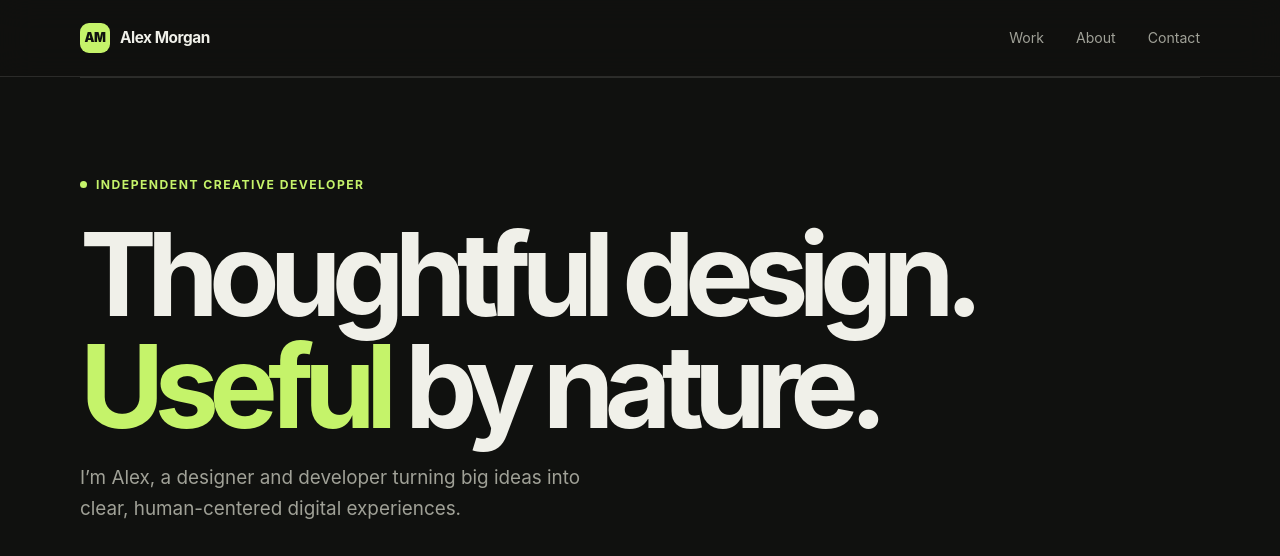
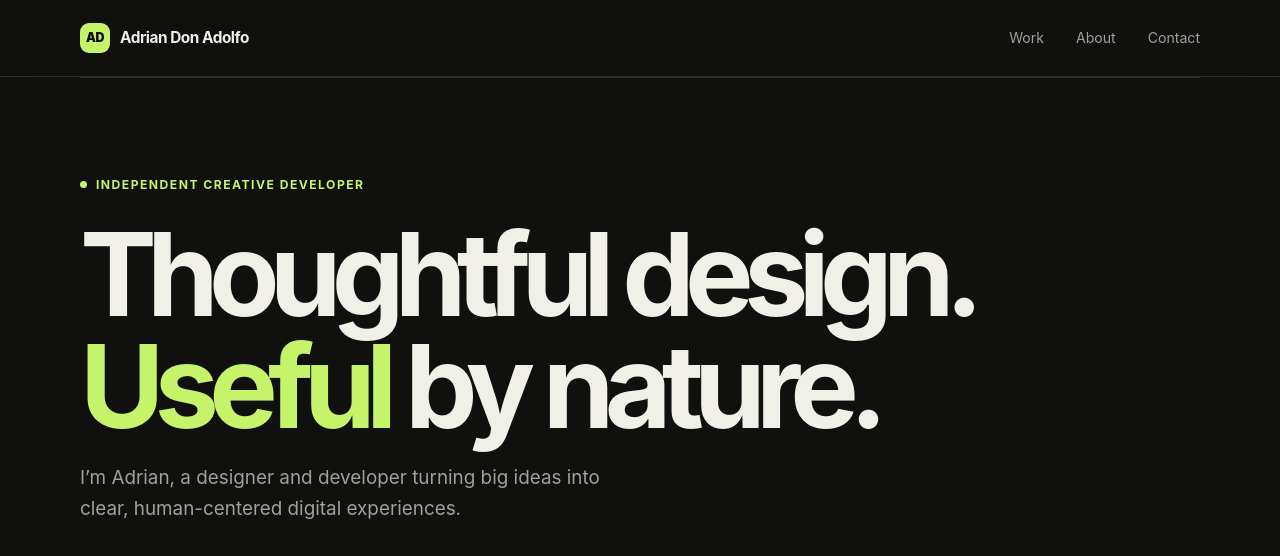
Before and after one commit to adriandonadolfo/adriandonadolfo.github.io, a plain HTML site: page index.html in a window 1280 px wide. Shown: the top 556 px of the page. Drawn offline with Linux system fonts and the light colour scheme.

Commit message:
update 1
update 1

```diff
--- a/index.html
+++ b/index.html
@@ -4,16 +4,16 @@
   <meta charset="UTF-8">
   <meta name="viewport" content="width=device-width, initial-scale=1.0">
   <meta name="theme-color" content="#10110f">
-  <meta name="description" content="Alex Morgan is a designer and developer creating thoughtful digital experiences.">
-  <title>Alex Morgan — Designer & Developer</title>
+  <meta name="description" content="Adrian Don Adolfo is a designer and developer creating thoughtful digital experiences.">
+  <title>Adrian Don Adolfo — Designer & Developer</title>
   <link rel="stylesheet" href="styles.css">
 </head>
 <body>
   <header class="site-header">
     <nav class="container nav-wrap" aria-label="Main navigation">
-      <a class="brand" href="#home" aria-label="Alex Morgan home">
-        <span class="brand-mark" aria-hidden="true">AM</span>
-        <span>Alex Morgan</span>
+      <a class="brand" href="#home" aria-label="Adrian Don Adolfo home">
+        <span class="brand-mark" aria-hidden="true">AD</span>
+        <span>Adrian Don Adolfo</span>
       </a>
       <button class="menu-toggle" type="button" aria-expanded="false" aria-controls="nav-links">Menu</button>
       <ul class="nav-links" id="nav-links">
@@ -29,7 +29,7 @@
       <div>
         <span class="eyebrow">Independent creative developer</span>
         <h1>Thoughtful design.<br><span>Useful</span> by nature.</h1>
-        <p class="hero-copy">I’m Alex, a designer and developer turning big ideas into clear, human-centered digital experiences.</p>
+        <p class="hero-copy">I’m Adrian, a designer and developer turning big ideas into clear, human-centered digital experiences.</p>
         <div class="hero-actions">
           <a class="button" href="#work">Explore my work <span aria-hidden="true">↘</span></a>
           <a class="text-link" href="#contact">Let’s talk <span aria-hidden="true">↗</span></a>
@@ -129,7 +129,7 @@
 
   <footer class="site-footer">
     <div class="container footer-inner">
-      <span>© <span id="year"></span> Alex Morgan. Made with care.</span>
+      <span>© <span id="year"></span> Adrian Don Adolfo. Made with care.</span>
       <a class="text-link" href="#home">Back to top ↑</a>
     </div>
   </footer>
--- a/styles.css
+++ b/styles.css
@@ -27,7 +27,7 @@ button, a { -webkit-tap-highlight-color: transparent; }
 .container { width: min(var(--max-width), calc(100% - 48px)); margin-inline: auto; }
 
 .site-header {
-  position: sticky;
+  position: flex;
   z-index: 10;
   top: 0;
   border-bottom: 1px solid var(--line);
```
